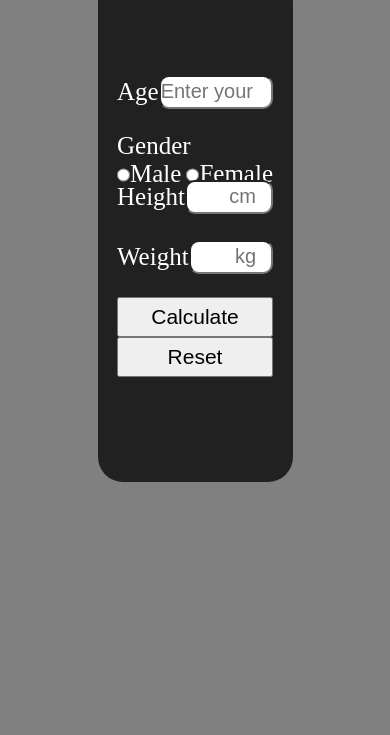
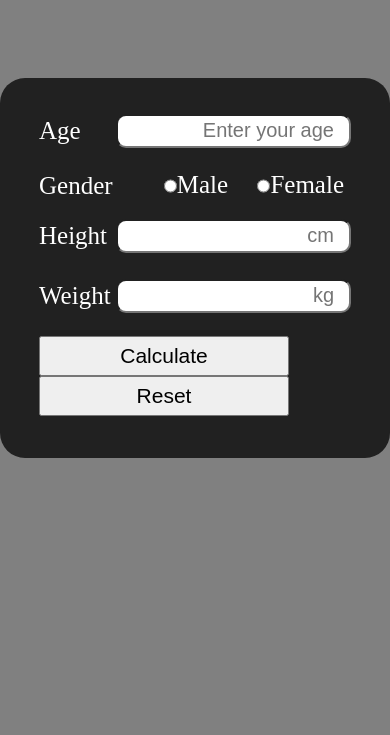
Before and after one commit to abhishekcoder7/BMI-Calculator, a plain HTML site: page index.html in a window 390 px wide. Shown: the part 109-844 px from the top of the page. Drawn offline with Linux system fonts and the light colour scheme; a web font is replaced by a local one.

Commit message:
responsiveness improved

```diff
--- a/style.css
+++ b/style.css
@@ -10,13 +10,14 @@ body {
   align-items: center;
 }
 .wrapper {
-  position: absolute;
-  top: 85px;
+  position: relative;
+  bottom:45px;
   display: flex;
-  height: 60vh;
-  width: 50vw;
+  height: 380px;
+  width: 800px;
   background-color: #212121;
   border-radius: 25px;
+  overflow: auto;
 }
 .wrapper2 {
   display: flex;
@@ -28,6 +29,7 @@ body {
   width: 100%;
   align-content: center;
   flex-wrap: wrap;
+  overflow: auto;
 }
 .w_gen {
   align-items: center;
```
